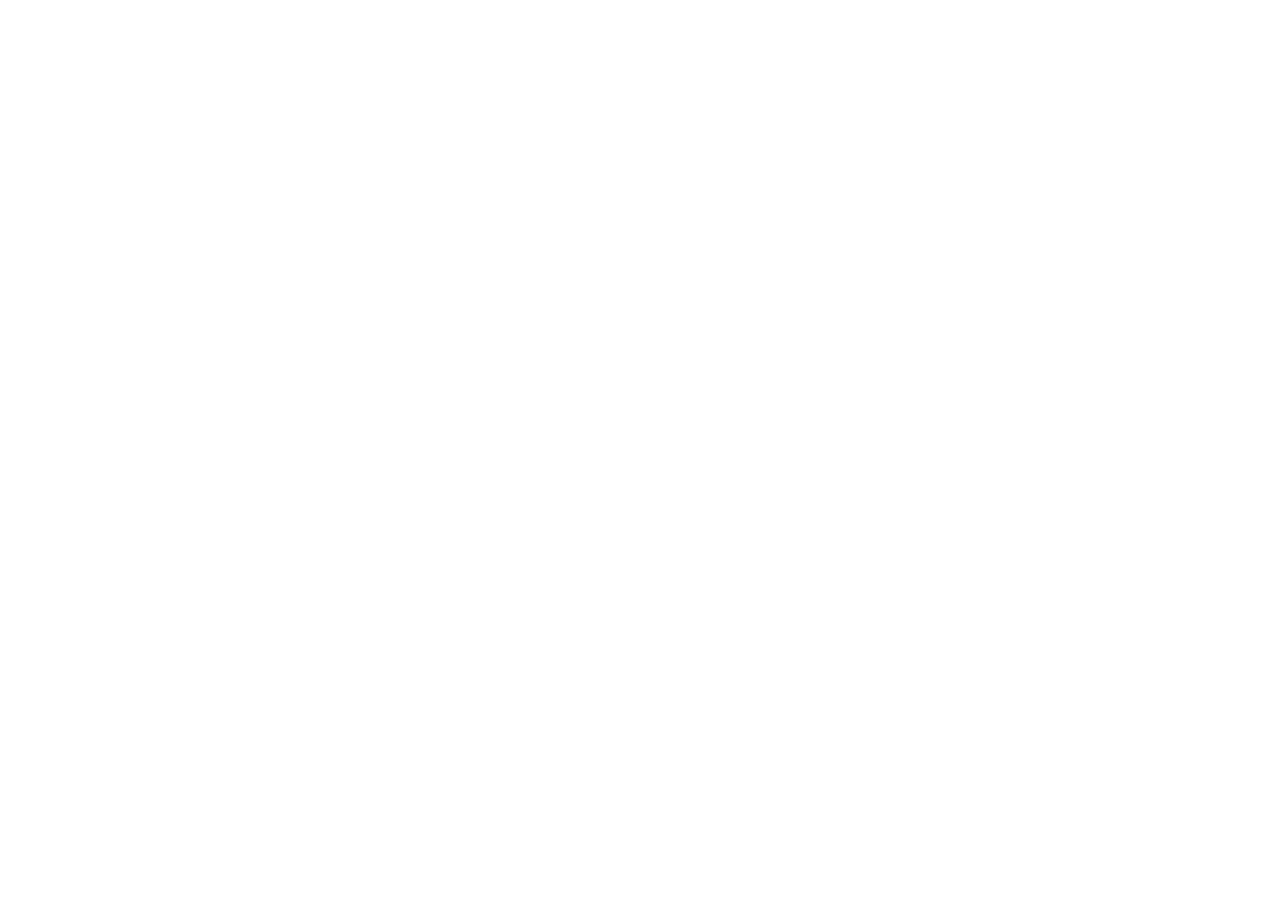
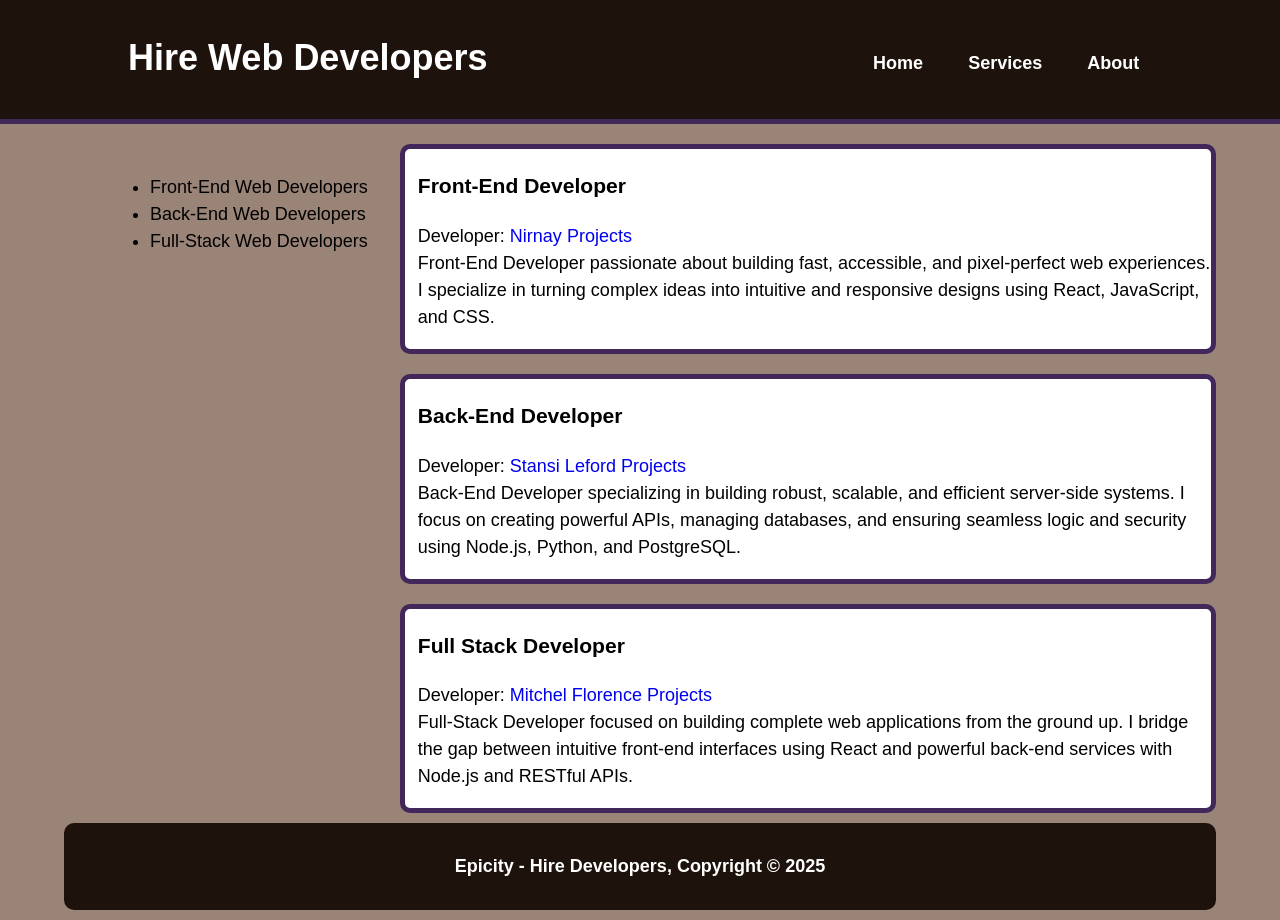
Before and after one commit to nirnaywork/Epicity, a plain HTML site: page hireMePage.html in a window 1280 px wide. Before the commit the page ends 800 px from the top, so only its background shows below. Drawn offline with Linux system fonts and the light colour scheme.

Commit message:
Added Hire Page

```diff
--- a/hireMePage.html
+++ b/hireMePage.html
@@ -0,0 +1,51 @@
+<!DOCTYPE html>
+<html lang="en">
+<head>
+    <meta charset="UTF-8">
+    <meta name="viewport" content="width=device-width, initial-scale=1.0">
+    <link rel="stylesheet" href="./style.css">
+    <title>Epicity - Hire me Page</title>
+</head>
+<body>
+
+   <header>
+        <div class = "heading_main">
+            <h1>Hire Web Developers </h1>
+        </div>
+        <nav>
+            <ul>
+                <li><a href="./index.html">Home</a></li>
+                <li><a href="#container">Services</a></li>
+                <li><a href="">About</a></li>
+            </ul>
+        </nav>
+    </header>
+
+    <div class = "page-left">
+        <ul>
+            <li>Front-End Web Developers</li>
+            <li>Back-End Web Developers</li>
+            <li>Full-Stack Web Developers</li>
+        </ul>
+    </div>
+
+    <div class = "page-right">
+        <div class = "user">
+            <h3>Front-End Developer</h3>
+            <p>Developer: <a href="#">Nirnay</a> <a href="#">Projects</a> <br> Front-End Developer passionate about building fast, accessible, and pixel-perfect web experiences. I specialize in turning complex ideas into intuitive and responsive designs using React, JavaScript, and CSS.</p>
+        </div>
+        <div class = "user">
+            <h3>Back-End Developer</h3>
+            <p>Developer: <a href="#">Stansi Leford</a> <a href="#">Projects</a> <br> Back-End Developer specializing in building robust, scalable, and efficient server-side systems. I focus on creating powerful APIs, managing databases, and ensuring seamless logic and security using Node.js, Python, and PostgreSQL.</p>
+        </div>
+        <div class = "user">
+            <h3>Full Stack Developer</h3>
+            <p>Developer: <a href="#">Mitchel Florence </a> <a href="#">Projects</a> <br> Full-Stack Developer focused on building complete web applications from the ground up. I bridge the gap between intuitive front-end interfaces using React and powerful back-end services with Node.js and RESTful APIs.</p>
+        </div>
+    </div>
+
+    <footer>
+        <p>Epicity - Hire Developers, Copyright © 2025</p>
+     </footer>
+</body>
+</html>
--- a/style.css
+++ b/style.css
@@ -9,20 +9,23 @@ body{
     font-family: Arial, Helvetica, sans-serif;
     line-height: 1.5;
     font-size: 18px;
-    background-color: #dbdfe9;
+    background-color: #9A8478;
 }
 
 ul{
     margin: 0px;
     padding: 0px;
 }
+a{
+    text-decoration: none;
 
+}
 /*Heading*/
 
 header{
-    background-color: #04227e;
+    background-color: #1E130C ;
     color: #fff;
-    border-bottom: #f00 solid 5px;
+    border-bottom: #42275A solid 5px;
     padding-bottom : 10px;
 }
 
@@ -41,7 +44,7 @@ nav{
     float: right;
 }
 
-li{
+nav li{
     list-style: none;
     display: inline;
 }
@@ -54,11 +57,12 @@ nav a{
 }
 
 #container1{
-    border-bottom: #f00 solid 5px;
     background-color: #c2bcbc;
     color: #fff;
     padding-bottom: 50px;
     background: url(./imgs/preogrammingIMG.jpg) no-repeat 0 -120px;
+    border-radius: 10px;
+    margin: 10px 5%;
 }
 
 #container1 h2{
@@ -79,7 +83,10 @@ nav a{
 
 .container2{
     text-align: center;
-    background-color: #25e2d6;
+    background-color: #1E130C;
+    margin: 10px 5%;
+    border-radius: 10px;
+    color: white;
 }
 
 .container2 a{
@@ -92,6 +99,7 @@ nav a{
 
 #container{
     text-align: center;
+    margin: 0 5%;
 }
 
 .role{
@@ -106,10 +114,11 @@ nav a{
 }
 
 footer{
-    background-color:#04227e;
+    background-color: #1E130C;
     padding: 30px;
     text-align: center;
-
+    border-radius: 10px;
+    margin: 10px 5%;
 }
 
 footer p{
@@ -117,3 +126,25 @@ footer p{
     font-weight: bold;
     color: #fff;
 }
+
+/* Hiring pg*/
+
+.page-left {
+    float: left;
+    margin-bottom: 550px;
+    margin-right: 50px;
+    margin-top:50px;
+    margin-left: 150px;
+}
+
+.page-right{
+    margin-right: 5%;
+}
+
+.user{
+    background-color: #fff;
+    margin-top: 20px;
+    border: #42275A solid 5px;
+    border-radius: 10px;
+    margin-left: 400px;
+}
```
Also changed, not shown: index.html (+0 -1 lines).
